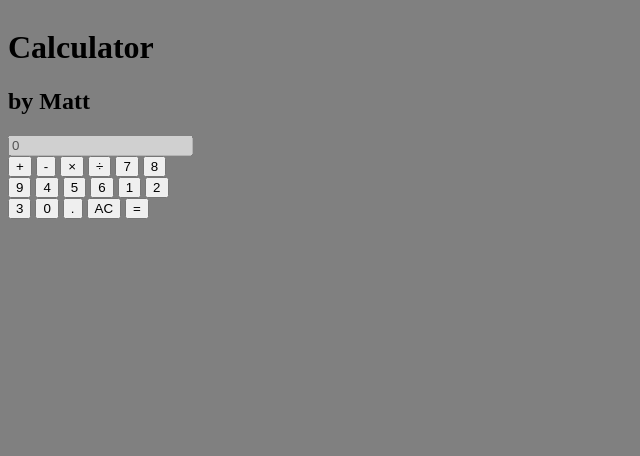
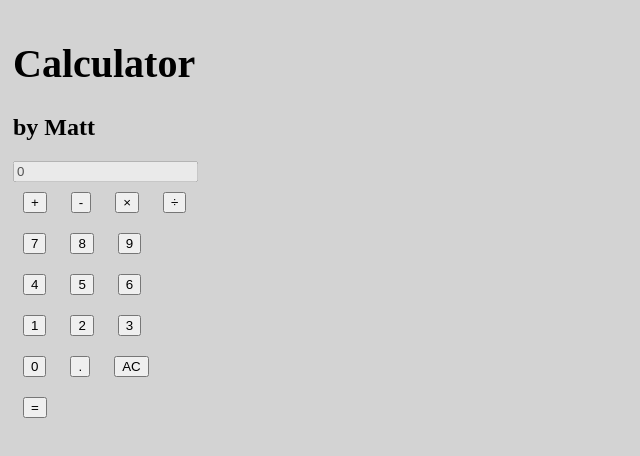
Before and after one commit to iammattholland/Calculator-v1, a plain HTML site: page index.html in a window 1280 px wide. Shown: the whole page, without its empty margins (0-640 px from the left). Drawn offline with Linux system fonts and the light colour scheme.

Commit message:
style changes

```diff
--- a/style.css
+++ b/style.css
@@ -1,25 +1,32 @@
 html {
 
+padding: 5px;
+
+}
+
+h1 {
+
+    font-size: 40px;
 
 }
 
 button {
 
-
+margin: 10px;
 
 
 }
 
 button:hover {
 
-
+background-color: grey;
 
 }
 
 body {
 
 position:absolute;
-background-color:grey;
+background-color:lightgrey;
 
 }
 
```
